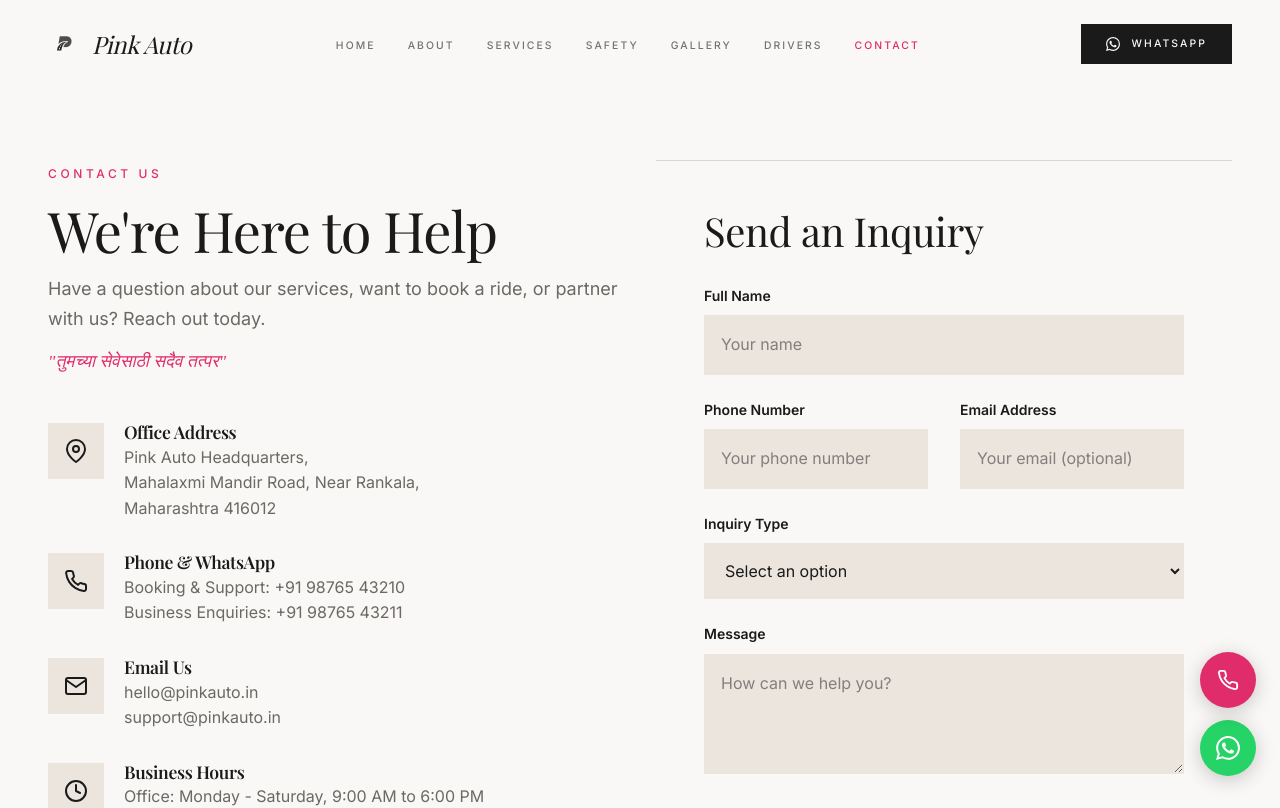
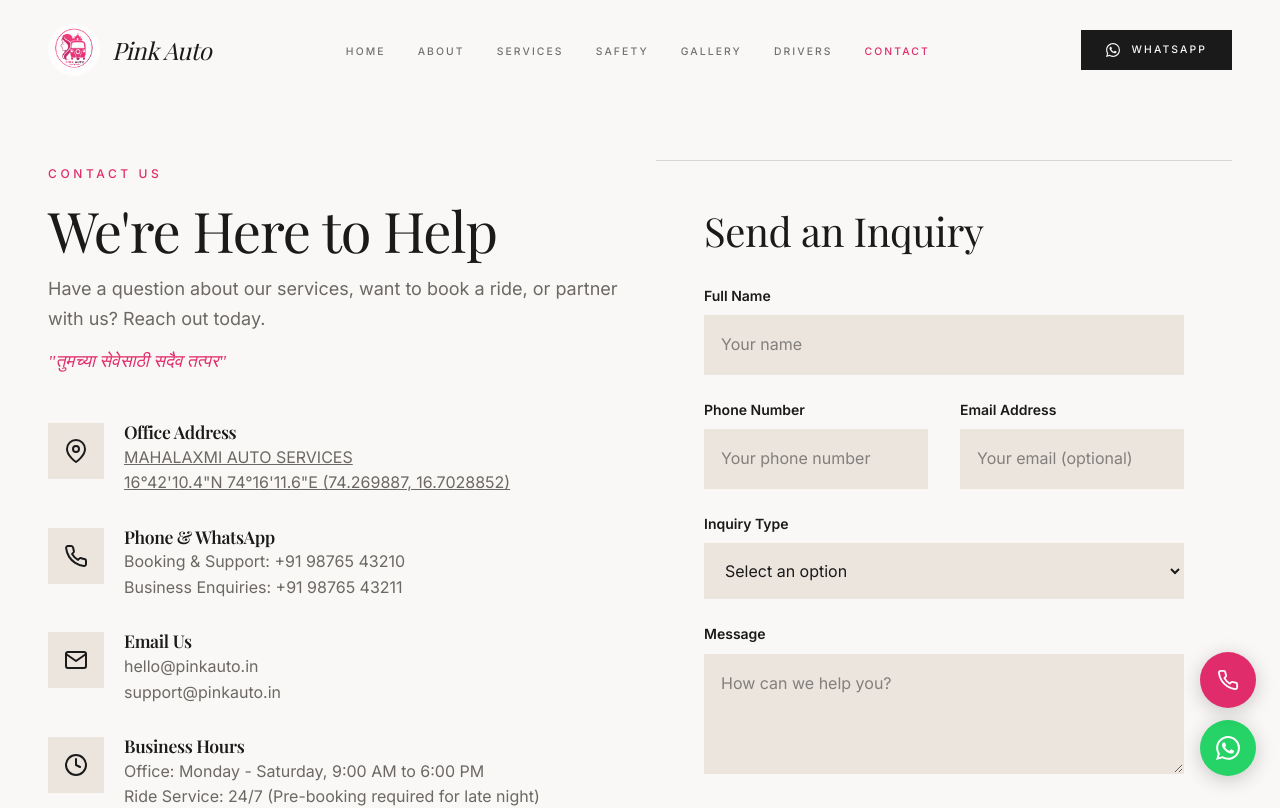
Before and after one commit to AdityaxDeore/Pink-Auto-Website, a React (Vite) app: page /contact in a window 1280 px wide. Shown: the top 808 px of the page. Built offline with nearby package versions, Linux system fonts and the light colour scheme; a web font is replaced by a local one.

Commit message:
feat: implement global design system with CSS variables and add footer component

```diff
--- a/src/components/layout/Footer.tsx
+++ b/src/components/layout/Footer.tsx
@@ -15,7 +15,7 @@
 const serviceLinks = [
   { label: 'Daily Rides', path: '/services' },
   { label: 'Office Commute', path: '/services' },
-  { label: 'School & College', path: '/services' },
+  { label: 'School Pickup', path: '/services' },
   { label: "Women's Special", path: '/services' },
   { label: 'Monthly Packages', path: '/services' },
 ];
@@ -29,7 +29,7 @@
 
 const socialLinks = [
   { Icon: FacebookIcon, href: 'https://facebook.com/pinkauto', label: 'Facebook' },
-  { Icon: InstagramIcon, href: 'https://instagram.com/pinkauto', label: 'Instagram' },
+  { Icon: InstagramIcon, href: 'https://www.instagram.com/kadambajaj_kolhapur?utm_source=ig_web_button_share_sheet&igsh=ZDNlZDc0MzIxNw==', label: 'Instagram' },
   { Icon: XTwitterIcon, href: 'https://x.com/pinkauto', label: 'X' },
   { Icon: YouTubeIcon, href: 'https://youtube.com/pinkauto', label: 'YouTube' },
 ];
--- a/src/index.css
+++ b/src/index.css
@@ -162,11 +162,11 @@
 }
 
 /* ── Typography ── */
-.text-display-xxl { font-family: var(--font-heading); font-size: clamp(2.5rem, 7vw, 80px); font-weight: 400; line-height: 0.95; letter-spacing: -0.02em; }
-.text-display-xl { font-family: var(--font-heading); font-size: clamp(2.25rem, 6vw, 64px); font-weight: 400; line-height: 1; letter-spacing: -0.02em; }
-.text-display-lg { font-family: var(--font-heading); font-size: clamp(1.85rem, 5vw, 48px); font-weight: 400; line-height: 1.05; letter-spacing: -0.02em; }
-.text-display-md { font-family: var(--font-heading); font-size: clamp(1.5rem, 4vw, 36px); font-weight: 400; line-height: 1.15; letter-spacing: -0.01em; }
-.text-display-sm { font-family: var(--font-heading); font-size: clamp(1.25rem, 3vw, 28px); font-weight: 400; line-height: 1.25; letter-spacing: 0; }
+.text-display-xxl { font-family: var(--font-heading); font-size: 80px; font-weight: 400; line-height: 0.9; letter-spacing: -0.02em; }
+.text-display-xl { font-family: var(--font-heading); font-size: 64px; font-weight: 400; line-height: 0.95; letter-spacing: -0.02em; }
+.text-display-lg { font-family: var(--font-heading); font-size: 48px; font-weight: 400; line-height: 1; letter-spacing: -0.02em; }
+.text-display-md { font-family: var(--font-heading); font-size: 36px; font-weight: 400; line-height: 1.1; letter-spacing: -0.01em; }
+.text-display-sm { font-family: var(--font-heading); font-size: 28px; font-weight: 400; line-height: 1.2; letter-spacing: 0; }
 
 .text-body-lg { font-family: var(--font-primary); font-size: 18px; font-weight: 400; line-height: 1.625; }
 .text-body-md { font-family: var(--font-primary); font-size: 16px; font-weight: 400; line-height: 1.625; }
@@ -525,9 +525,11 @@
 }
 
 .nav-logo img {
-  height: 32px;
-  width: auto;
-  filter: grayscale(1);
+  height: 52px;
+  width: 52px;
+  object-fit: cover;
+  border-radius: 50%;
+  filter: none;
 }
 
 .nav-links {
--- a/src/pages/Contact.tsx
+++ b/src/pages/Contact.tsx
@@ -44,9 +44,15 @@
                     <div>
                       <h4 style={{ fontSize: '1.1rem', fontWeight: 600, marginBottom: '0.25rem' }}>Office Address</h4>
                       <p style={{ color: 'var(--text-secondary)', lineHeight: 1.6 }}>
-                        Pink Auto Headquarters,<br />
-                        Mahalaxmi Mandir Road, Near Rankala,<br />
-                        Maharashtra 416012
+                        <a
+                          href="https://maps.app.goo.gl/fMYEYWtzSmjRXXBfA"
+                          target="_blank"
+                          rel="noopener noreferrer"
+                          style={{ color: 'inherit', textDecoration: 'underline' }}
+                        >
+                          MAHALAXMI AUTO SERVICES<br />
+                          16°42'10.4"N 74°16'11.6"E (74.269887, 16.7028852)
+                        </a>
                       </p>
                     </div>
                   </div>
@@ -109,7 +115,13 @@
                     <a href="#" className="btn btn-ghost btn-sm" style={{ borderRadius: 'var(--radius-full)', padding: '0.5rem 1rem' }}>
                       <FacebookIcon size={18} /> Facebook
                     </a>
-                    <a href="#" className="btn btn-ghost btn-sm" style={{ borderRadius: 'var(--radius-full)', padding: '0.5rem 1rem' }}>
+                    <a
+                      href="https://www.instagram.com/kadambajaj_kolhapur?utm_source=ig_web_button_share_sheet&igsh=ZDNlZDc0MzIxNw=="
+                      target="_blank"
+                      rel="noopener noreferrer"
+                      className="btn btn-ghost btn-sm"
+                      style={{ borderRadius: 'var(--radius-full)', padding: '0.5rem 1rem' }}
+                    >
                       <InstagramIcon size={18} /> Instagram
                     </a>
                     <a href="#" className="btn btn-ghost btn-sm" style={{ borderRadius: 'var(--radius-full)', padding: '0.5rem 1rem' }}>
@@ -179,8 +191,8 @@
       {/* ── Map ── */}
       <section style={{ height: '400px', width: '100%', background: '#eee' }}>
         <iframe
-          title="Pink Auto Location"
-          src="https://www.google.com/maps/embed?pb=!1m18!1m12!1m3!1d3821.5791931551694!2d74.2235943!3d16.6974051!2m3!1f0!2f0!3f0!3m2!1i1024!2i768!4f13.1!3m3!1m2!1s0x3bc1000cdec07a29%3A0xece8ea642952e42f!2sMahalaxmi%20Temple%20Kolhapur!5e0!3m2!1sen!2sin!4v1700000000000!5m2!1sen!2sin"
+          title="Mahalaxmi Auto Services Location"
+          src="https://www.google.com/maps/embed?pb=!1m17!1m12!1m3!1d3821.411640103781!2d74.269887!3d16.7028852!2m3!1f0!2f0!3f0!3m2!1i1024!2i768!4f13.1!3m2!1m1!2zMTbCsDQyJzEwLjQiTiA3NMKwMTYnMTEuNiJF!5e0!3m2!1sen!2sin!4v1700000000000!5m2!1sen!2sin"
           width="100%"
           height="100%"
           style={{ border: 0 }}
```
Also changed, not shown: public/logo.png.
